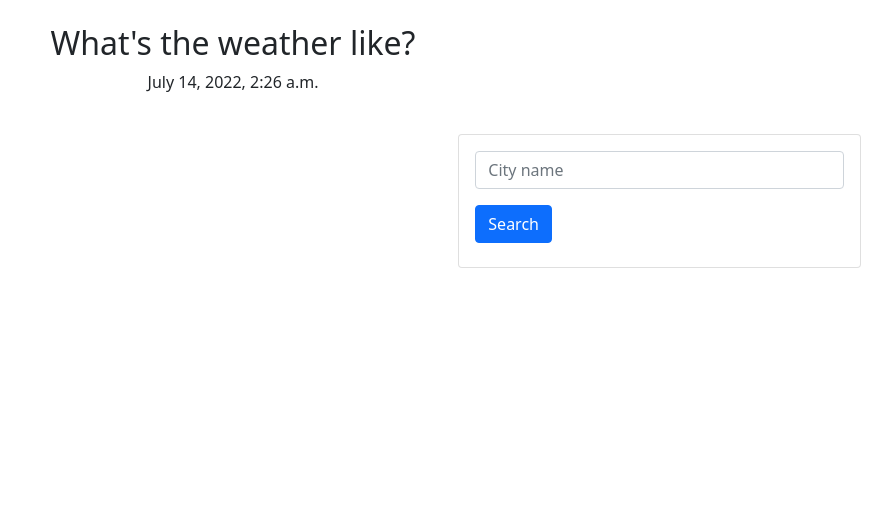
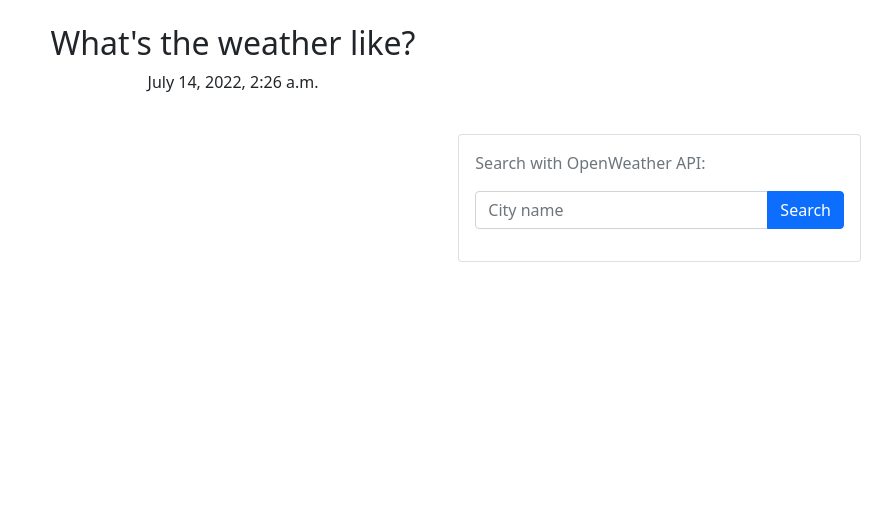
Before and after one commit to demicuz/django-weather-app, a Django app: page /weather/ in a window 1280 px wide. Shown: the part 56-564 px from the top of the page, without its empty margins (407-1280 px from the left). Run offline with Django 4.2, Linux system fonts and the light colour scheme; data that the repository does not hold is empty.

Commit message:
Search form is less ugly

```diff
--- a/weather/templates/base.html
+++ b/weather/templates/base.html
@@ -53,14 +53,17 @@
 				<div class="col-md-5 col-lg-4 order-md-last">
 				{% block search_form %}
 
-					<form class="card p-3 mb-3" action="{% url 'weather:view_city' %}" method="POST">
+					<form class="card p-3" action="{% url 'weather:view_city' %}" method="POST">
 						{% csrf_token %}
 
-						<input name="city_name" type="text" class="form-control mb-3 col-6 col-md-8" placeholder="City name">
+						<!-- TODO some weird stuff in input -->
+						{# <div class="d-flex align-items-baseline"> #}
+						<p class="text-muted">Search with OpenWeather API:</p>
+						<div class="input-group align-items-start">
+							<input name="city_name" type="text" class="form-control mb-3" placeholder="City name">
 
-						<h5>
 							<input type="submit" value="Search" class="btn btn-primary">
-						</h5>
+						</div>
 					</form>
 
 					{% if error_message %}
```
